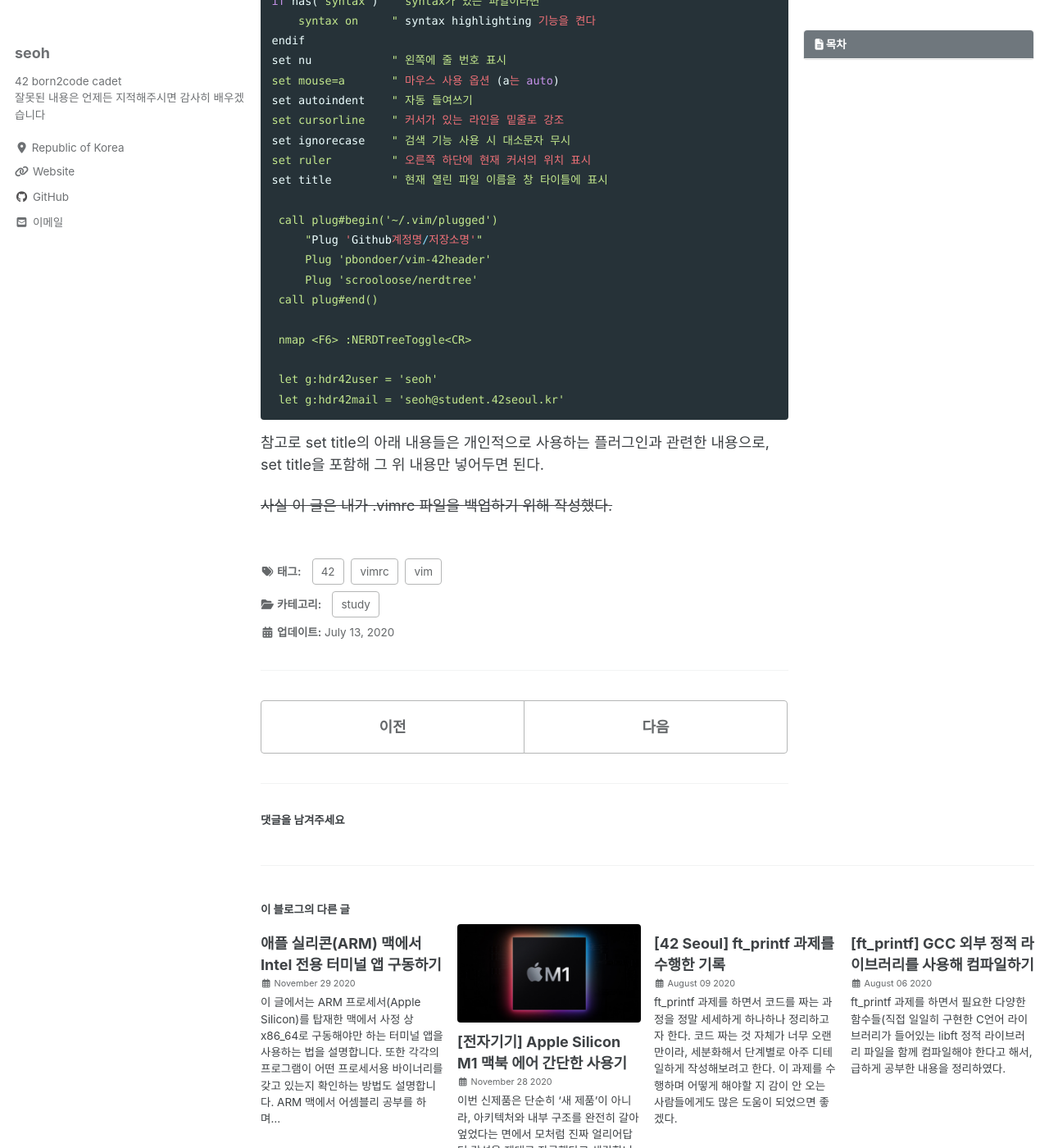
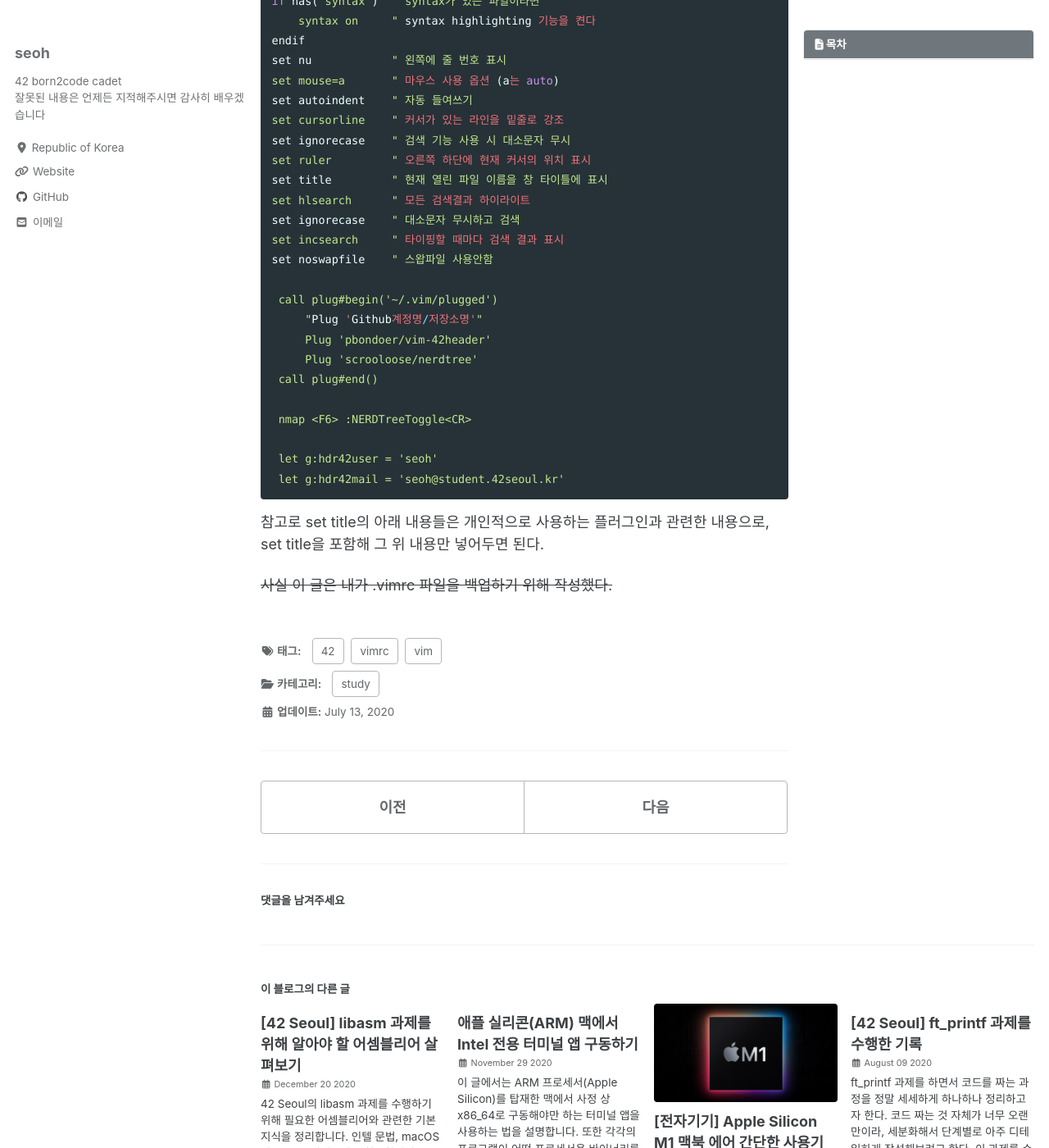
Before and after one commit to ohseyong/ohseyong.github.io, a Jekyll site: the page built from _posts/2020-07-14-howto-vimrc.md, in a window 1280 px wide and 1400 px high, scrolled down 390 px. Shown: the whole window at 82% size. Built offline with Jekyll 4.4.1, drawn with Linux system fonts in a browser that asks for light colours; cached includes are drawn as plain includes; nearby versions of some CDN libraries; comment, search, counter and statistics services are not loaded; some of the changed lines change nothing that is shown.

Commit message:
Added posts

```diff
--- a/_posts/2020-07-14-howto-vimrc.md
+++ b/_posts/2020-07-14-howto-vimrc.md
@@ -29,6 +29,10 @@ set cursorline    " 커서가 있는 라인을 밑줄로 강조
 set ignorecase    " 검색 기능 사용 시 대소문자 무시
 set ruler         " 오른쪽 하단에 현재 커서의 위치 표시
 set title         " 현재 열린 파일 이름을 창 타이틀에 표시
+set hlsearch      " 모든 검색결과 하이라이트
+set ignorecase    " 대소문자 무시하고 검색
+set incsearch     " 타이핑할 때마다 검색 결과 표시
+set noswapfile    " 스왑파일 사용안함
 
  call plug#begin('~/.vim/plugged')
      "Plug 'Github계정명/저장소명'"
--- /dev/null
+++ b/_posts/2020-12-20-libasm-basic-1.md
@@ -0,0 +1,198 @@
+---
+title: "[42 Seoul] libasm 과제를 위해 알아야 할 어셈블리어 살펴보기"
+excerpt: "42 Seoul의 libasm 과제를 수행하기 위해 필요한 어셈블리어와 관련한 기본 지식을 정리합니다. 인텔 문법, macOS 및 NASM 어셈블러를 활용합니다."
+date: 2020-12-21 06:00:00 +0900
+categories: study
+tags: assembly assembly_language libasm 42Seoul 42libasm
+header:
+  teaser: # /assets/backquote.jpg
+  image: # /assets/mozilla_logo.png
+
+toc: true
+toc_sticky: true
+---
+
+### 하다 하다 어셈블리어라니
+
+42 서울의 교육과정을 처음 접한 사람들은 '와 로우레벨부터 기초를 탄탄히 다지고 가네'라고 말하곤 한다. C언어 과제를 도대체 몇 개나 하는 거냐며, 언제까지 메모리 누수를 잡아야 하냐며 답답해하는 사람도 있다. 한창 C언어를 이용한 과제를 하다가, 이제는 어셈블리어를 익혀야 하는 과제를 만나게 되었다. 과제를 진행하다 보니, 새삼 C언어가 정말 '고오급' 이구나 싶은 생각이 들었다.
+
+### libasm 과제는
+
+이번 서클 과제 자체가 minishell 과 libasm 이 나란히 있는 걸 보면 쉘과 운영체제에 대해서, 그리고 로우레벨 언어를 한 번씩 짚고 넘어가게끔 하는 의도인 것 같다. 당연히 어셈블리어로 무슨 대단한 프로젝트를 시키지는 않지만, 어셈블리어로 C언어의 `string.h` 라이브러리에 내장된 함수들 중 아주 간단한 몇 개와 시스템 콜을 이용한 `read`, `write` 함수 작성을 진행하게 된다. 정확히는 아래와 같다.
+
+* strlen
+* strcpy
+* strcmp
+* strdup
+* write
+* read
+
+### 과제 요구사항
+
+* 64비트 어셈블리를 사용할 것.
+* 인텔 문법을 사용할 것. (AT&T가 아닌 인텔을 사용해야 함)
+  * 어셈블리어는 CPU마다 조금씩 다르다. 이 과제에선 인텔 문법을 사용하게 되며, 인텔 문법에 최적화된 NASM 어셈블러[^1]를 사용하게 된다.
+* 인라인 어셈블리를 사용해서는 안 된다.
+  * .s 파일을 사용해서 어셈블리 코드를 만들어줘야 하고, C언어 소스 안에 어셈블리어를 집어넣는 형태로 작성해서는 안 된다.
+* 호출 규약(Calling convention)에 주의하여 코드를 작성해야 한다.
+  * System V AMD64 호출 규약. [해당 링크 참고](https://en.wikipedia.org/wiki/X86_calling_conventions#System_V_AMD64_ABI)
+  * 64비트 윈도우와 리눅스의 호출 규약 차이를 다룬 [이 링크도 참고](https://kkamagui.tistory.com/811)
+  * [함수 호출 규약을 설명한 이 링크도 참고](https://m.blog.naver.com/tjdghkgkdl/10117639381)
+  * 이 콜링 컨벤션에 따라 호출되는 함수는 RBX, RSI, RDI, RBP를 사용한 다음 초기값으로 돌려놓아야 한다.
+
+[^ 1 ]: 어셈블리어를 기계어로 변환해주는 프로그램, C언어의 컴파일러와 비슷하다
+
+### 어셈블리어란?
+
+> 프로그래밍 언어의 일종으로, 기계어 바로 위 단계에 해당하는 언어이고, 기계어와 함께 단 둘뿐인 저급(Low Level) 언어
+
+사람이 `0101 0001 0000...` 의 연속으로 이뤄지는 기계어를 읽는 것은 쉬운 일이 아니다.[^1] 그래서 이를 보완하기 위해 기계어와 1:1 매칭이 가능하게끔 나온 것이 어셈블리어다. 어셈블리어는 기계어 한 줄당 어셈블리 명령어도 한 줄씩 대응이 되어 있고, 이걸 기계어로 변환하는 프로그램을 어셈블러라고 한다.
+
+[^ 1 ]:원래 '불가능에 가깝다' 라고 쓰려고 했는데, 찾아보니 1980년대까지만 해도 기계어를 직접 입력해서 프로그램을 짜는 게 이상한 일이 아니었다고 한다. 그래서 고침
+
+
+
+### 프로시저와 레지스터
+
+* **프로시저** : C언어를 공부하며, 프로그램을 함수 단위로 잘게 쪼개어 작성하는 것이 얼마나 편리한지 잘 알고 있을 것이다. 해결해야 할 여러 문제들을 부분별로 나누어 풀게 된다면 코드 작성에 있어 가독성도 좋아지고 작성도 쉬워진다. 어셈블리어에선 이를 프로시저(Procedure) 이라고 부른다.
+* **레지스터** : CPU가 가지고 있는 미칠듯이 빠른 저장 공간, 모든 프로세서는 한 개 이상의 레지스터를 가지고 있다. 각각의 레지스터의 공간은 CPU마다 다른데, 대부분의 경우 32비트 혹은 64비트이며(사실 2020년 기준 대부분 64비트일 것이다), 이 크기에 따라 우리가 흔히 부르는 32비트 컴퓨터냐 64비트 컴퓨터냐가 나뉜다. 레지스터에 대한 자세한 내용은 아래에...
+* 엄연히 다른 개념이지만 대충 **프로시저는 함수 같은 것, 레지스터는 변수 같은 것** 이라고 생각하면 이해가 좀 편하다. 그런 비슷한 느낌이라는거지 절대 같은 건 아니다.
+
+### 레지스터의 종류
+
+#### 범용 레지스터
+
+먼저 **범용 레지스터**는 네 가지가 있다. X 앞에 A, B, C, D가 붙어  AX, BX, CX, DX가 있다고 외우면 편한데, A, B, C, D의 의미는 각각 다음과 같다.
+
+* Accumulator - AX, 산술 및 논리 연산 수행
+  * 함수의 Return 값이 저장되는 레지스터이다.
+  * 시스템 콜을 사용하려면 RAX에 함수의 syscall 번호를 넣어주면 된다.
+* Base - BX, 메모리 주소를 저장하기 위한 용도로 사용
+* Count - CX, 반복문 등에서 카운터로 사용되는 레지스터. C언어에서 i++; 할 때 그 i와 비슷하다.
+* Data - DX, 큰 수의 곱셈 혹은 나눗셈 등의 연산이 이뤄질 때 사용한다.
+
+#### 포인터 레지스터 및 인덱스 레지스터
+
+**포인터 레지스터**와 **인덱스 레지스터**는 모두 범용 레지스터에 속하긴 하는데, 주로 데이터가 저장되어 있는 메모리 주소를 가리키는 포인터로써 사용된다.
+
+* SP : Stack Pointer - 스택 내 가장 최근 데이터 주소를 가리킨다.
+* BP : Base Pointer - 스택포인터 대신 스택 내의 데이터를 액세스할 때 사용한다.
+* SI : Source Index - 문자열 처리 시 시작 주소 지정에 사용한다. 데이터를 복사할 때, 복사할 Source 데이터의 주소가 저장된다고 생각하면 된다.
+* DI : Destination Index - 문자열 처리 시 목적지 주소 지정에 사용한다. 데이터를 복사할 때, 복사된 Destination 데이터의 주소가 저장된다.
+* [RSP와 RBP를 활용하기 위해 알아야 하는 스택포인터에 대한 정보](https://blog.kimtae.xyz/9)[^출처]
+
+**여기까지 다룬 레지스터들은 어떤 프로세서를 사용하냐에 따라 앞에 E 혹은 R을 붙여 사용하게 된다.** 예를 들어 32비트 컴퓨터용 프로그램을 만든다면 EAX, EBP 등을 사용하게 되고, 64비트 프로그램을 만든다면 R을 붙여 RAX, RBP 등을 사용하게 된다. 그냥 AX, BP로 쓰면 16비트용으로 취급한다. 간혹 인터넷에서 RAX와 EBP를 섞어서 쓴 코드를 봤는데, 혼용이 가능하다고 해서 고개를 갸우뚱했고 아직도 그 이유는 잘 모르겠다.
+
+[^ 출처 ]:yechoi님 블로그 글을 읽다가 발견했는데 도움이 많이 된 글이었다
+
+#### 플래그 레지스터
+
+조건문 처리를 할 때 비교를 하는 용도 등에 있어 플래그용으로 사용되는 레지스터다.
+
+##### 상태 플래그
+
+- **CF (Carry Flag)** : 부호 없는 수 끼리 연산 결과가 자리올림/자리내림이 발생할 때 1, unsigned int 값을 벗어날 때 1
+- OF (Overflow Flag) : 부호 있는 수 끼리 연산 결과가 용량을 초과하였을 경우 1
+- SF (Sign Flag) : 연산 결과 최상위 비트가 1인 경우(연산 결과가 음수인 경우) 1
+- **ZF (Zero Flag)** : 연산 결과가 0이면 1
+- AF (Auximiliary-carry Flag) : 16비트 연산 시(10진수 연산 시) 자리올림/자리내림이 발생할 때 1
+- PF (Parity Flag) : 연산 결과에서 1이 짝수개면 1, 홀수면 0
+
+##### 제어 플래그
+
+- DF( Direction Flag) : 문자열 처리 시 사용하며, 0이면 전진하며 처리, 1이면 후진하며 처리
+- IF (Interrupt Flag) : 인터럽트 처리 시 사용, 0이면 외부에서 들어오는 인터럽트 무시, 1이면 허용
+- TF (Trap Flag) : 프로세서 처리할 때 사용하며, 기본값이 0이며 1인 경우 명령 실행 후 특정 프로시저 호출
+
+#### 기타 레지스터
+
+64비트에서는 R8 ~ R15까지의 8개 레지스터를 추가로 사용할 수 있고, 각각의 레지스터는 아래 그림처럼 쪼개어 사용할 수 있다.
+
+### OPCODE (명령어)
+
+opcode는 어셈블리어에서의 명령어다. 이게 총 200여가지가 된다고 하는데, 그 중에 이번 과제에 사용되는 명령어 위주로만 정리했다.
+
+* mov : 두 번째 인자 값을 인자 1에 넣는다. (대입, 전달한다)
+
+  * `MOV a b` : C언어에서 `a = b;` 와 같음
+
+* cmp : 두 개의 오퍼랜드를 비교한다. 비교의 결과는 위에서 다룬 플래그 레지스터에 담긴다.
+
+* | 연산 결과  | ZF   | CF   |
+  | ---------- | ---- | ---- |
+  | dst > src  | 0    | 1    |
+  | dst < src  | 0    | 0    |
+  | dst == src | 1    | 0    |
+
+* jmp : 특정 위치로 건너뛰어 코드를 실행한다. C언어의 goto 문이랑 비슷하다.
+  * 조건부 점프 명령어
+    * je : Jump if equal
+    * jne : Jump if NOT equal
+    * ja : A가 더 크면 jmp
+    * jb : B가 더 크면 jmp
+    * jae : A >= B
+    * be : A <= B
+* call : 특정 함수 혹은 프로시저를 호출한다. 현재 위치를 스택에 push하고 프로시저로 넘어간다는 점에서 jmp랑은 다르다고 한다. call한 위치에서 ret를 실행하면 마치 함수를 종료하듯 아까 push한 위치로 돌아가서  이어서 프로그램이 실행된다.
+* push : 현재 오퍼랜드의 내용을 스택에 집어넣는다.
+* pop : 스택에 넣은 값을 뽑아낸다. 예를 들어 `POP RAX` 라면, 스택 맨 위 값(RSP가 가리키는 값)을 뽑아다가 RAX에 집어넣는다.
+* ret : 현재 프로시저 종료 후 원 위치로 복귀 (다음줄부터 실행)
+* nop : 아무것도 하지 않음(왜 있는거지...)
+* inc : 오퍼랜드의 값을 1 증가한다.
+* dec : 위와 반대로 1 감소한다.
+* add : 두 번째 인자 값을 첫 번째 인자에 더한다.
+  * `ADD a b` 는 C언어의 `a = a + b` 같은 느낌
+* sub : 두 번째 인자의 값을 첫 번째 인자에서 뺀다.
+
+### 어셈블리어에서 syscall 사용하기
+
+syscall 번호를 참고하여 사용해야 한다. macOS의 경우 `/usr/include/sys/syscall.h` 파일에 시스템 콜의 번호들이 나열되어 있다. 예를 들어 read 함수의 syscall 번호는 3번인데, 실제로 사용할 때는 0x2000003 으로 사용하면 된다. 앞에 2가 왜 들어가는지 의아할 텐데, macOS의 경우 syscall 번호를 여러 개의 클래스로 나누어 두었다고 한다. write나 read 등은 unix 클래스로 분류하여 최상단 비트를 2로 설정해 두었기에 저런 식으로 호출하게 된다고 한다.
+
+
+
+### 어셈블리어의 Data type(자료형)
+
+* BYTE : 부호 없는 1바이트, char과 동일
+* WORD : 부호 없는 2바이트, short
+* DWORD : 부호 없는 4바이트, int
+* QWORD : 부호 없는 8바이트, double
+
+여기까지 어느정도 숙지하였다면 이제 과제를 할 준비가 된 셈이다.
+
+### 어셈블리어의 구문
+
+먼저 Hello world를 살펴보자.
+
+
+
+### section
+
+어셈블리어 프로그램은 섹션으로 분류되어 있다. 기본적으로 data와 text 섹션으로 나뉘며, section.bbs를 사용하는 경우도 있다.
+
+* section.data
+  * 상수 혹은 스태틱 변수를 선언하는 곳
+  * 버퍼사이즈, 상수, 파일이름 등을 선언하는데도 사용된다.
+* section.text
+  * 실행할 코드를 작성하는 섹션
+* section.bbs
+  * 추가적으로 변수를 선언하는 데 사용하는 공간
+
+### 주석
+
+* 세미콜론을 이용해서 주석 처리를 한다.
+
+~~~assembly
+;주석주석주석
+add rax, rbx ;rax, rbx 더하기
+~~~
+
+
+
+### 참고 자료
+
+* [어셈블리를 잘 설명한 유튜브](https://www.youtube.com/watch?v=yf7yFJHTif8)
+* [시스템 콜 테이블(macOS)](https://opensource.apple.com/source/xnu/xnu-1504.3.12/bsd/kern/syscalls.master)
+* [스택프레임](https://blog.kimtae.xyz/9)
+* [42Wiki의 과제 정리](https://yeosong1.github.io/libasm)
+* [sancho 님의 과제 정리](https://www.notion.so/Libasm-f4869fe5de17402b9054a7ca06bfc79c)
+* https://github.com/gurugio/book_assembly_8086_ko/blob/master/README.md
+* https://aistories.tistory.com/12
```
